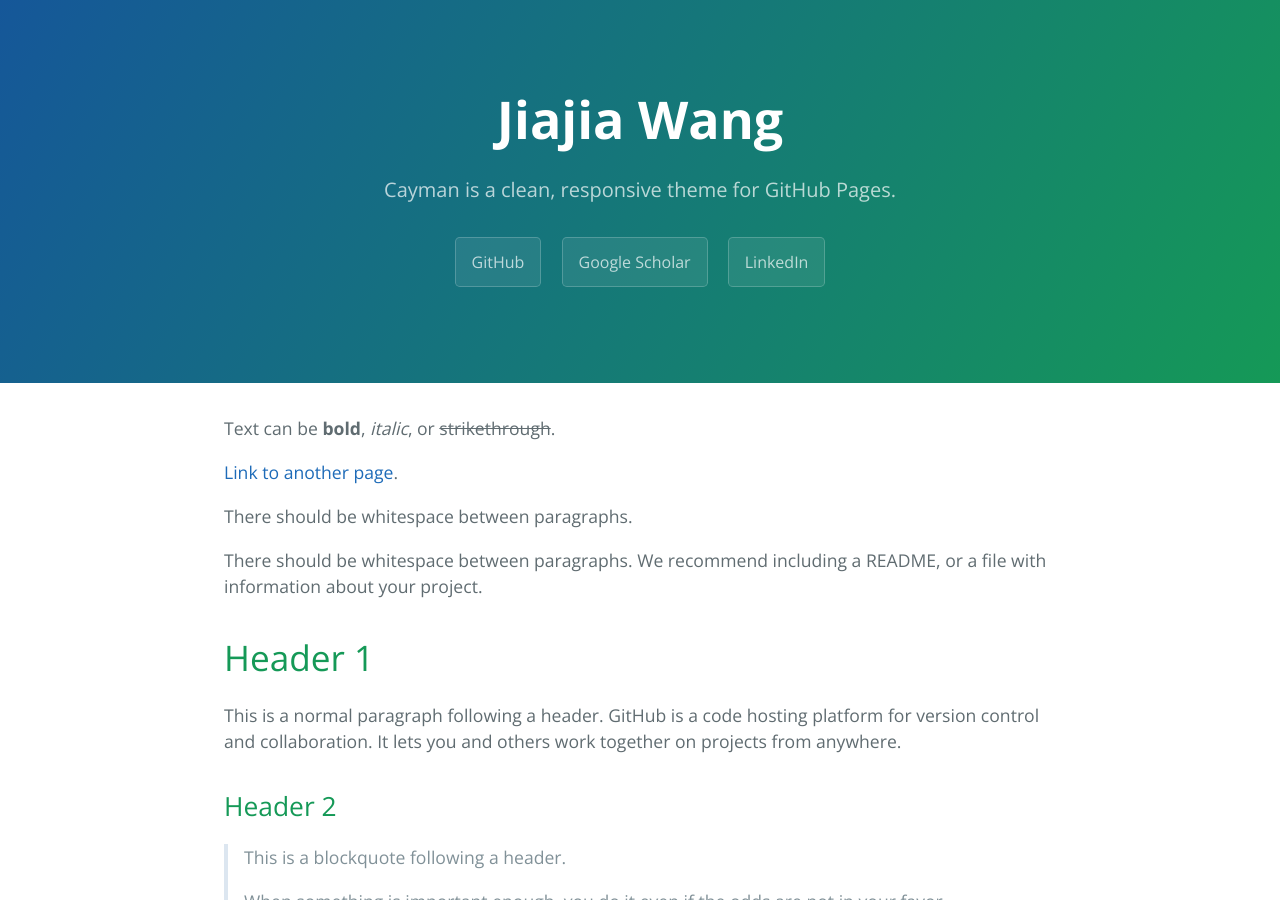
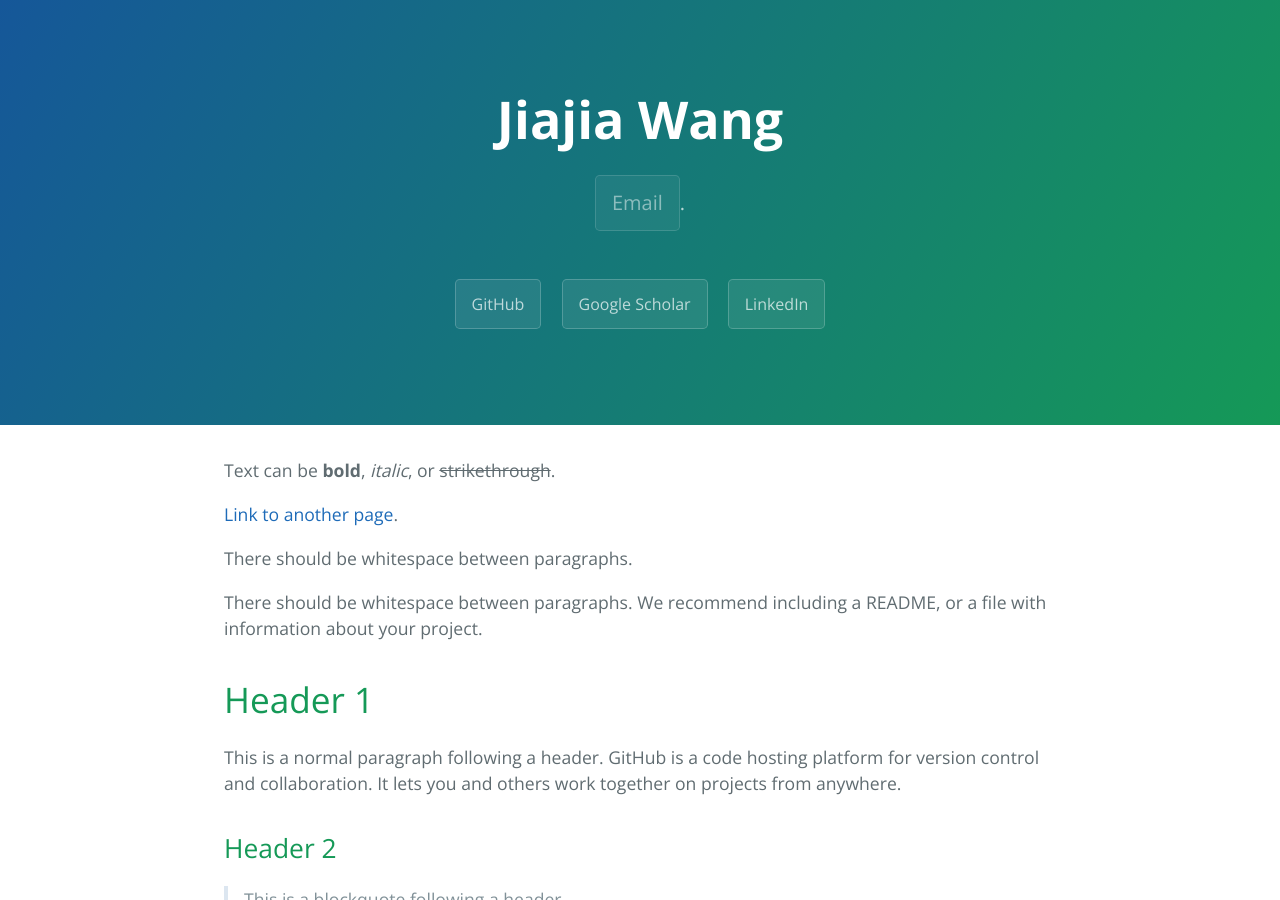
Before and after one commit to additionjj/jiajia_website, a Jekyll site: the page built from index.md, in a window 1280 px wide and 900 px high. Built offline with Jekyll 4.4.1, drawn with Linux system fonts in a browser that asks for light colours.

Commit message:
Update _config.yml

```diff
--- a/_config.yml
+++ b/_config.yml
@@ -1,5 +1,5 @@
 title: Jiajia Wang
-description: Cayman is a clean, responsive theme for GitHub Pages.
+description: <a href="mailto:jiw133@ucsd.edu" class="btn">Email</a>.
 show_downloads: false
 google_analytics:
 theme: jekyll-theme-cayman
```
